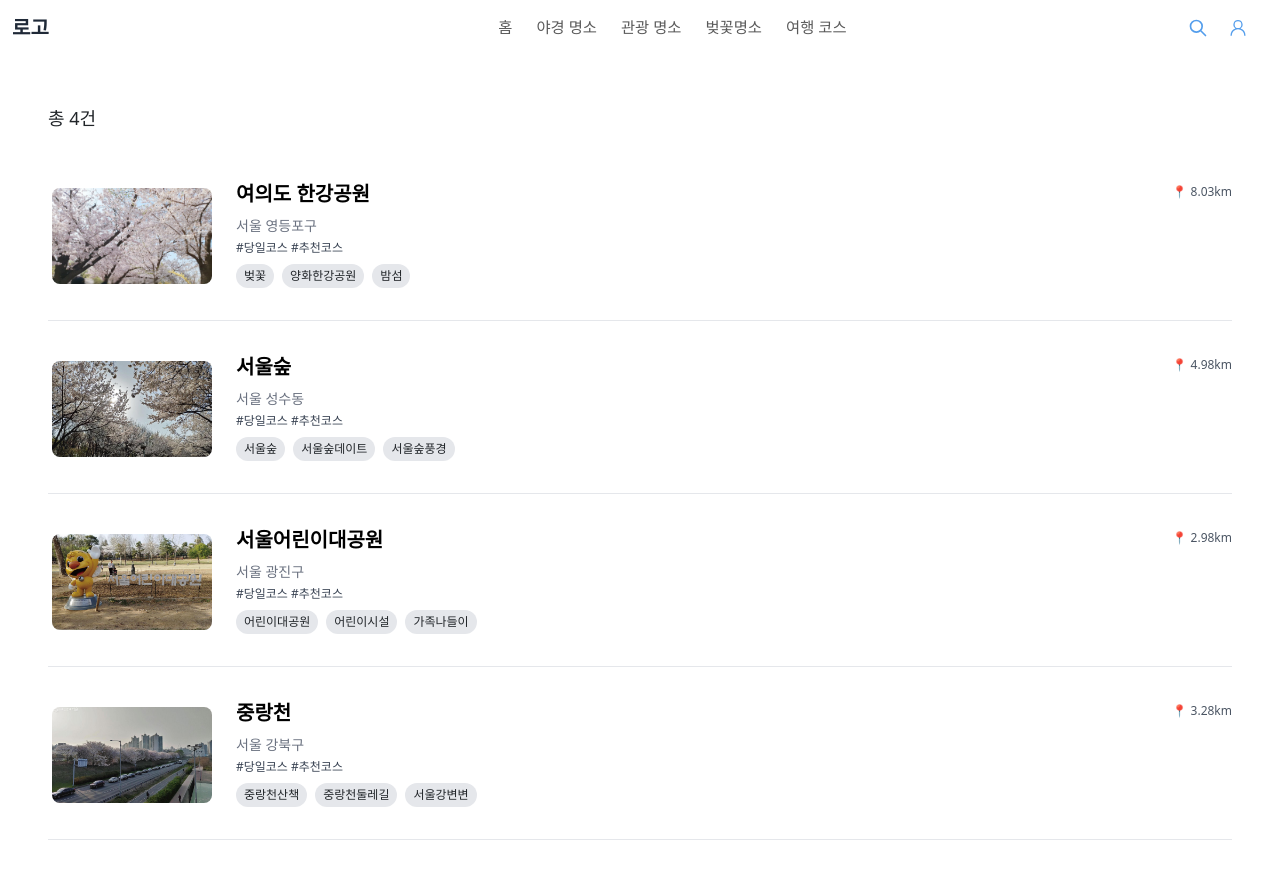
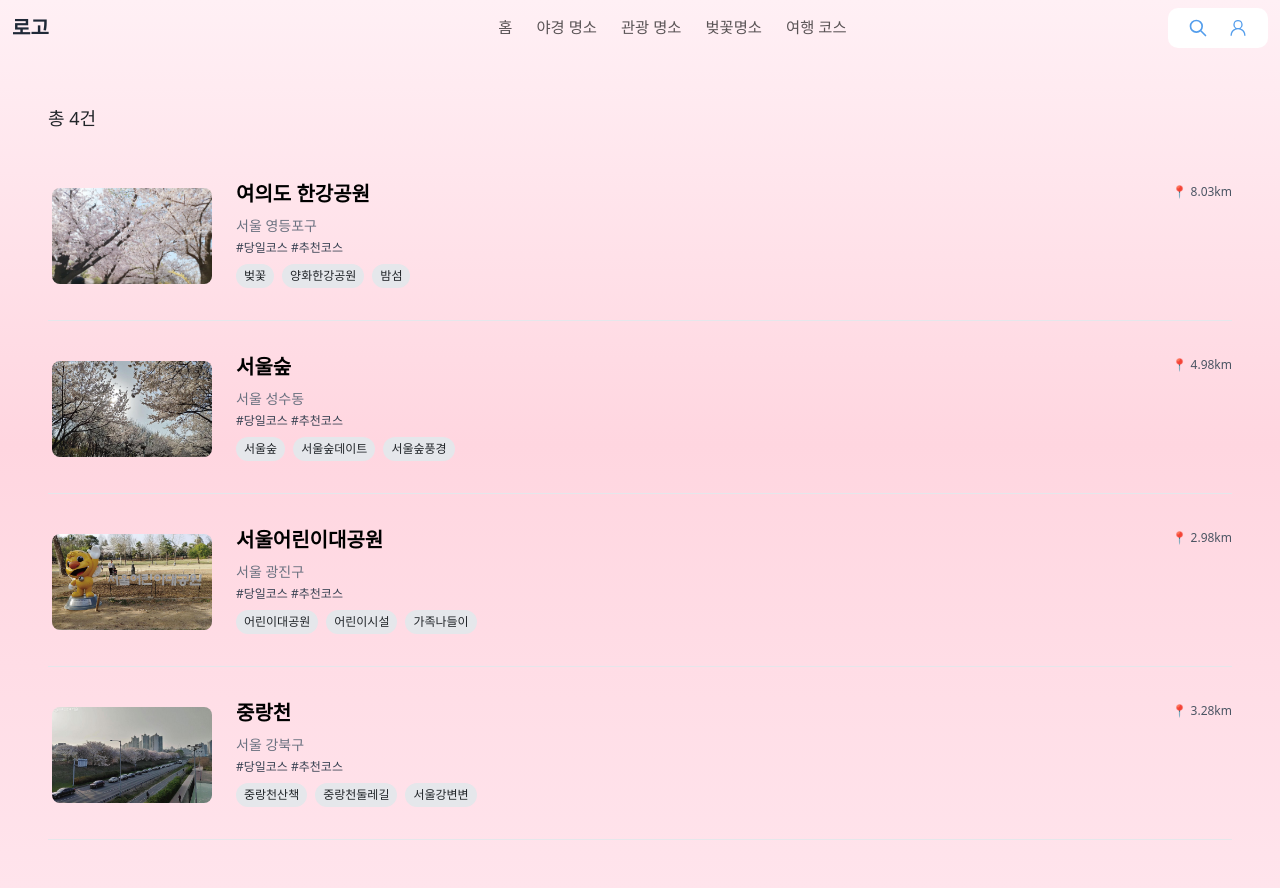
Before and after one commit to twk5989/Seoul, a Django app: page /flower_place/ in a window 1280 px wide. Run offline with Django 5.2, Linux system fonts and the light colour scheme; some libraries are stand-ins or nearby versions.

Commit message:
분리예정

```diff
--- a/main/static/css/flower_place.css
+++ b/main/static/css/flower_place.css
@@ -1,4 +1,9 @@
 /* tourist.css */
+body {
+  margin: 0;
+  background: linear-gradient(to bottom, #fff0f5, #ffd6e0, #ffe4ec);
+  color: #333;
+}
 
 header h1 {
     text-align: center;  /* 가운데 정렬 */
--- a/main/static/css/night_place.css
+++ b/main/static/css/night_place.css
@@ -1,4 +1,9 @@
 /* tourist.css */
+body {
+  background: linear-gradient(to bottom, #1a1a2e, #16213e, #0f3460); /* 어두운 밤하늘 느낌 */
+  color: #eee;
+}
+
 
 .place_container {   /* 버튼까지 포함한 모든 스타일 */
   display: flex;
--- a/main/templates/flower_course_detail.html
+++ b/main/templates/flower_course_detail.html
@@ -1,4 +1,5 @@
 {% load static %}
+<!--이거 분리해야함 -->
 <!DOCTYPE html>
 <html lang="ko">
 <head>
--- a/main/templates/flower_place.html
+++ b/main/templates/flower_place.html
@@ -6,6 +6,13 @@
   <meta name="viewport" content="width=device-width, initial-scale=1.0">
   <title>관광 명소</title>
   <script src="https://cdn.tailwindcss.com"></script>
+  <style>
+    body {
+  margin: 0;
+  background: linear-gradient(to bottom, #fff0f5, #ffd6e0, #ffe4ec);
+  color: #333;
+}
+  </style>
 </head>
 <body class="bg-white font-sans">
   {% include 'menu.html' %}
```
